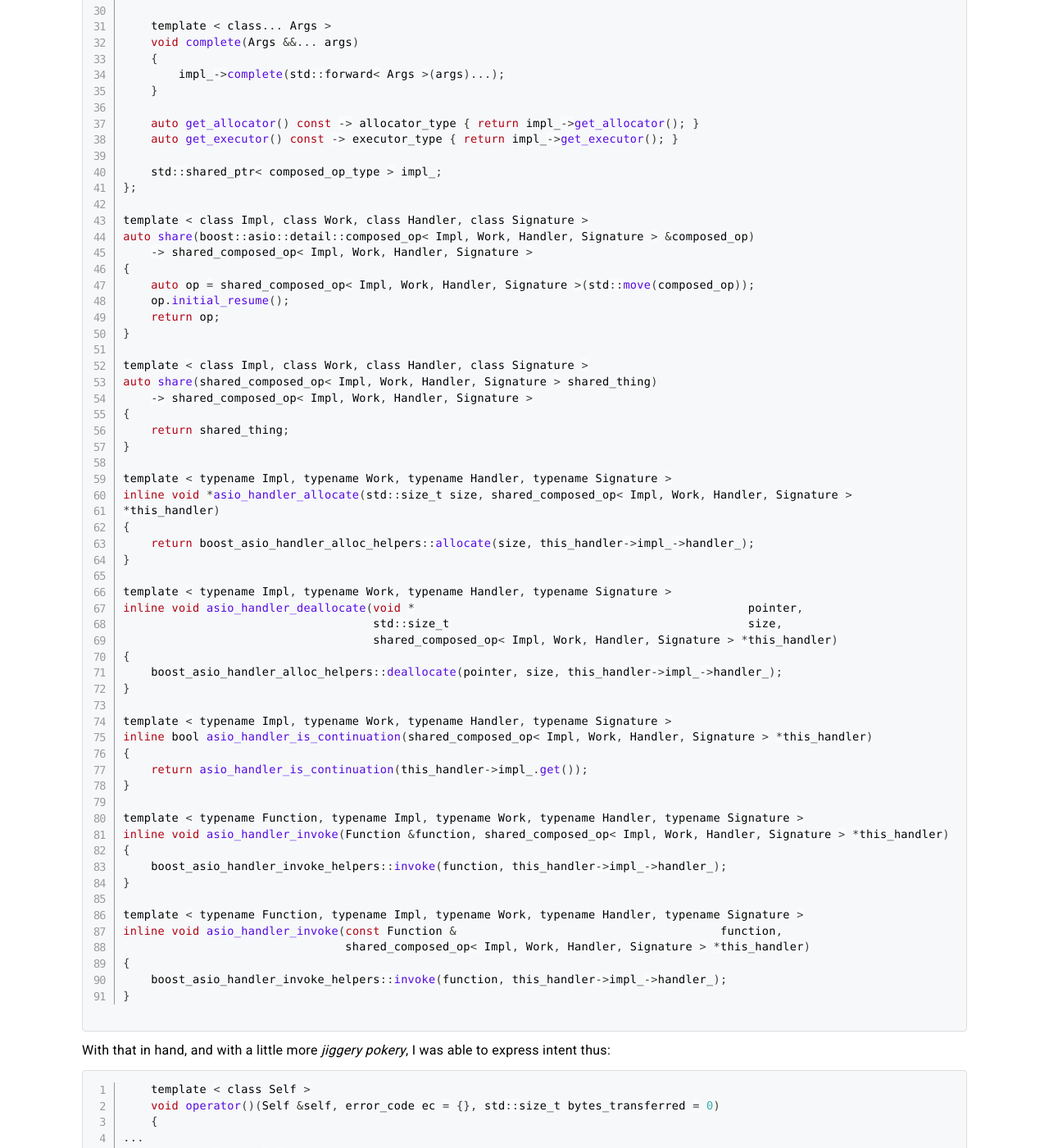
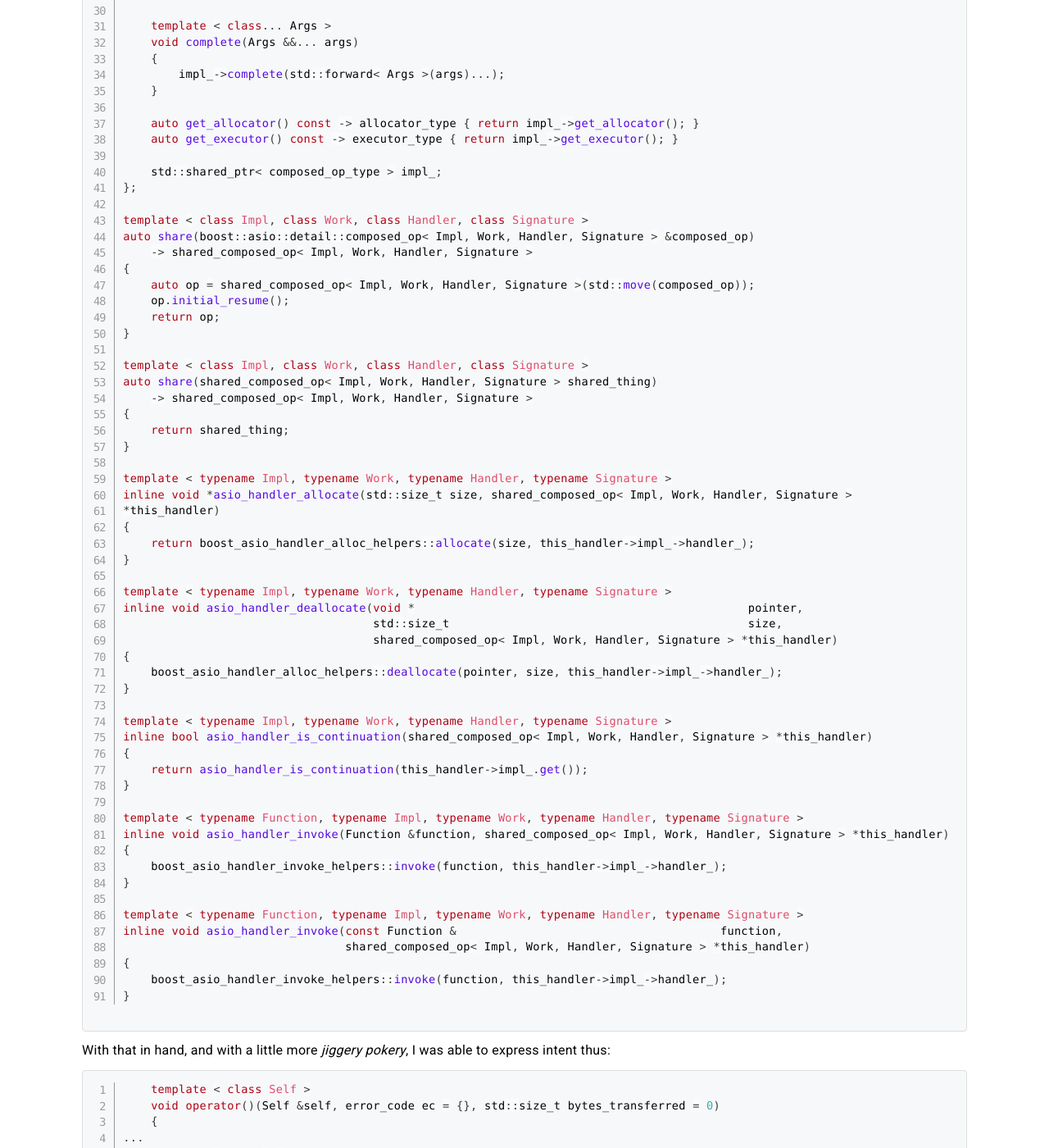
Before and after one commit to unecigarettewm/cppa-www, a Jekyll site: the page built from _posts/2020-04-30-RichardsAprilUpdate.md, in a window 1280 px wide and 1400 px high, scrolled down 4883 px. Shown: the whole window at 82% size. Built offline with Jekyll 4.4.1, drawn with Linux system fonts in a browser that asks for light colours; comment, search, counter and statistics services are not loaded; some of the changed text lies outside the part shown.

Commit message:
replace c++ with cpp in post markdown

````diff
--- a/_posts/2020-04-30-RichardsAprilUpdate.md
+++ b/_posts/2020-04-30-RichardsAprilUpdate.md
@@ -30,7 +30,7 @@ The second was whether is was possible to easily implement an async future in As
 
 Here is my motivating use case:
 
-```c++
+```cpp
     auto p = async::promise<std::string>();
     auto f = p.get_future();
 
@@ -64,7 +64,7 @@ The source code is [here](https://github.com/madmongo1/webclient/blob/develop/in
 I tried a couple of ways around the non-default-constructable requirement. My first was to require the CompletionToken
 to the async_wait initiating function to be compatible with:
 
-```c++
+```cpp
 void (error_code, std::optional<T>)
 ```
 
@@ -77,7 +77,7 @@ argument of any type, and this will translate cleanly when used with `net::use_f
 A default Boost.Outcome object almost fits the bill, except that its exception_ptr type is boost rather than standard.
 
 This is easily solved with a typedef:
-```c++
+```cpp
 template<class T> using myoutcome = boost::outcome2::basic_outcome<T, error:code, std::exception_ptr>;
 ```
 
@@ -86,7 +86,7 @@ that Boost.Outcome is only compatible with C++14 or higher.
 
 So in the end, I cobbled together a 'good enough' version of outcome using a variant:
 
-```c++
+```cpp
 template < class T >
 struct outcome
 {
@@ -113,7 +113,7 @@ The code for this is [here](https://github.com/madmongo1/webclient/blob/develop/
 
 Finally this allowed me to express intent at the call site like so:
 
-```c++
+```cpp
     auto f = p.get_future();
 
     f.async_wait([](outcome<std::string> os){
@@ -128,7 +128,7 @@ Finally this allowed me to express intent at the call site like so:
 
 The coroutine interface can be made cleaner:
 
-```c++
+```cpp
     try {
         auto str = co_await f();
         // use the string
@@ -143,7 +143,7 @@ The coroutine interface can be made cleaner:
 
 For the above code to compile we'd have to add the following trivial transform:
 
-```c++
+```cpp
     template < class T >
     auto future< T >::operator()() -> net::awaitable< T >
     {
@@ -164,7 +164,7 @@ When your composed operation's intermediate completion handlers are invoked,
 the underlying `detail::composed_op` provides a mutable reference to itself. A typical completion handler looks like
 this:
 
-```c++
+```cpp
     template<class Self>
     void operator()(Self& self, error_code ec = {} , std::size_t bytes_transferred = 0)
     {
@@ -177,7 +177,7 @@ this:
 
 What I wanted was a composed operation where the following is legal:
 
-```c++
+```cpp
     template<class Self>
     void operator()(Self self /* note copy */, error_code ec = {} , std::size_t bytes_transferred = 0)
     {
@@ -212,7 +212,7 @@ I also cut/pasted some ancillary free functions in order to make asio work nicel
 
 Here's the code... it's not pretty:
 
-```c++
+```cpp
 template < class Impl, class Work, class Handler, class Signature >
 struct shared_composed_op
 {
@@ -308,7 +308,7 @@ inline void asio_handler_invoke(const Function &
 
 With that in hand, and with a little more _jiggery pokery_, I was able to express intent thus:
 
-```c++
+```cpp
     template < class Self >
     void operator()(Self &self, error_code ec = {}, std::size_t bytes_transferred = 0)
     {
@@ -364,7 +364,7 @@ There are a couple of interesting things to note:
 If you start two or more async operations that will complete on the same object, they must all be allowed to complete.
 This is why we yield and wait for both the socket and the timeout:
 
-```c++
+```cpp
             while (this->resolving() || this->timeout_outstanding())
                 yield;
 ```
@@ -373,7 +373,7 @@ This leads directly to the problem of managing the error_code. Two error_codes w
 (which we hope to cancel before it times out) and one for the resolve operation.
 This means we have to store the first relevant error code somewhere:
 
-```c++
+```cpp
 /// @brief a mixin to manage overall operation error state
 struct has_error_code
 {
@@ -393,7 +393,7 @@ struct has_error_code
 
 And we need a means of allowing communication between the timeout timer and the resolver:
 
-```c++
+```cpp
     template < class Self >
     void initiate_resolve(Self self, std::string const &host, std::string const &service)
     {
@@ -417,7 +417,7 @@ And we need a means of allowing communication between the timeout timer and the
 
 One cancels the other....
 
-```c++
+```cpp
     void on_timeout()
     {
         this->cancel_resolver();
@@ -431,7 +431,7 @@ One cancels the other....
     }
 ```
 
-```c++
+```cpp
     auto resolving() const -> bool { return !results_.has_value(); }
 
     auto cancel_resolver() -> void { resolver_.cancel(); }
````
Also changed, not shown: _posts/2020-03-31-RichardsMarchUpdate.md (+3 -3 lines).
